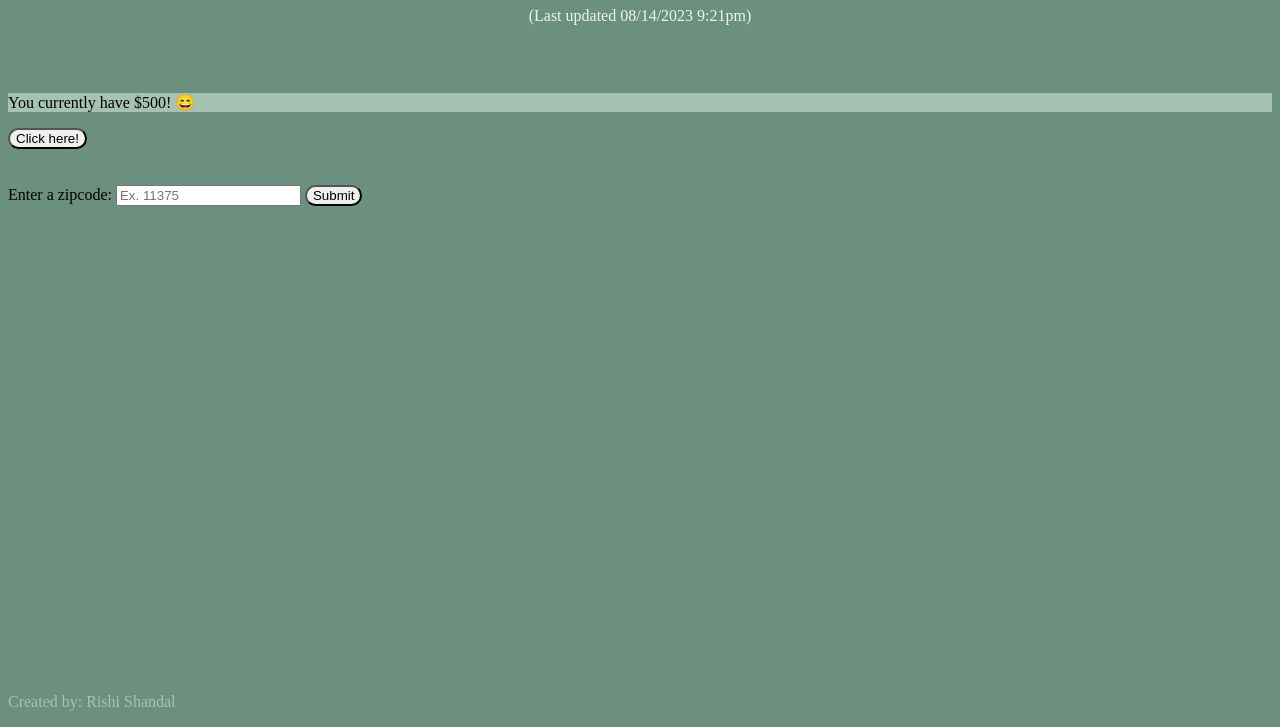
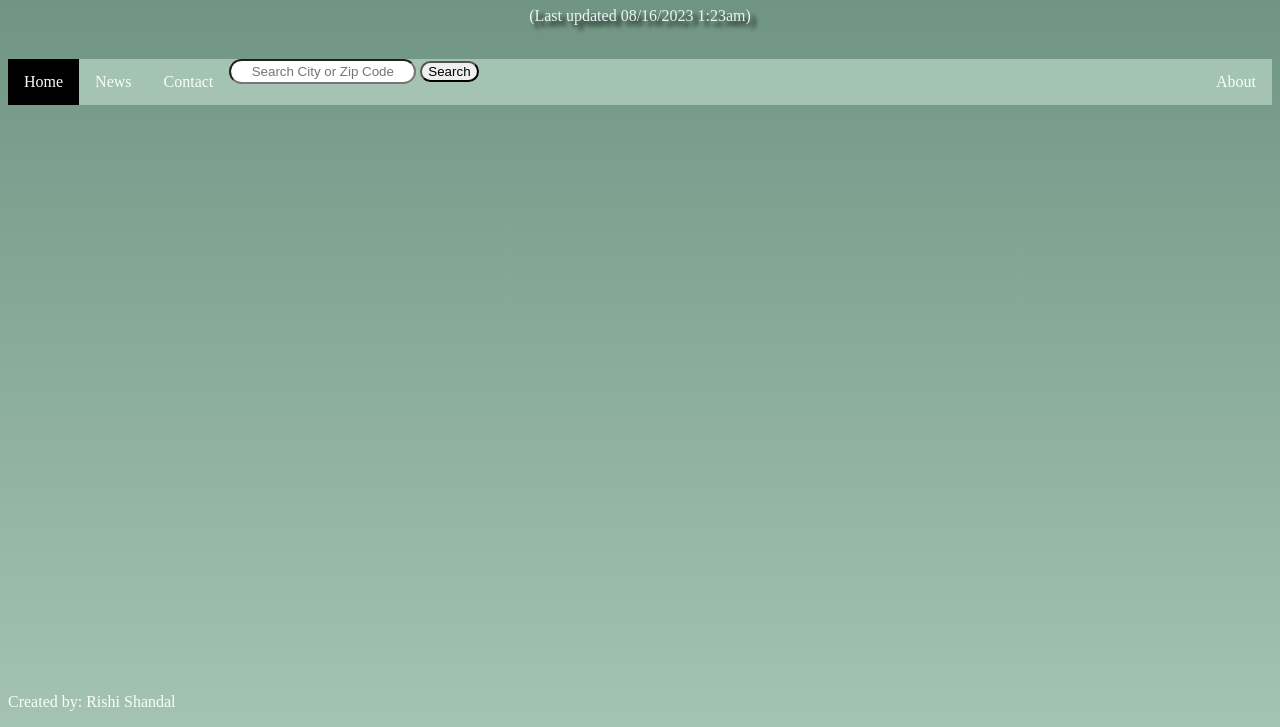
Before and after one commit to RShandal/RishiShandal.github.io, a plain HTML site: page index.html in a window 1280 px wide. Shown: the part 73-800 px from the top of the page. Drawn offline with Linux system fonts and the light colour scheme.

Commit message:
Add files via upload

```diff
--- a/index.html
+++ b/index.html
@@ -13,8 +13,10 @@
 
   <body>
     <h1>Work in progress as of <i>08/02/2023</i></h1>
-    <p id="lastUpdate">(Last updated 08/14/2023 9:21pm)</p>
+    <p id="lastUpdate">(Last updated 08/16/2023 1:23am)</p>
+    <br />
 
+    <!-- Simple game
     <br /><br />
     <p id="moneyGame">You currently have $500! &#128516;</p>
     <button type="button" onclick="changeColor()" ; style="border-radius: 20px">
@@ -31,7 +33,31 @@
     <noscript>Sorry, your browser does not support JavaScript!</noscript>
 
     <br /><br /><br />
+  -->
 
+    <!--Navigation bar-->
+    <ul>
+      <li><a class="active" href="#home">Home</a></li>
+      <li><a href="#news">News</a></li>
+      <li><a href="#contact">Contact</a></li>
+      <li>
+        <!--Zipcode search-->
+        <form>
+          <input
+            type="text"
+            id="zipcode"
+            name="zipcode"
+            placeholder="Search City or Zip Code"
+            required;
+          />
+          <button type="button" id="cityZipSearchBtn">Search</button>
+        </form>
+      </li>
+      <li style="float: right"><a href="#about">About</a></li>
+    </ul>
+    <br />
+
+    <!--Zipcode search
     <form>
       <label for="zipcode">Enter a zipcode:</label>
       <input
@@ -42,11 +68,17 @@
         maxlength="5"
         required
       />
-      <input type="Submit" style="border-radius: 20px" />
+      <button type="button" id="submit" ; style="border-radius: 20px">
+        Submit
+      </button>
     </form>
+    <br />
+    -->
 
+    <!--Footer for my information-->
     <footer>
       <p>Created by: Rishi Shandal</p>
     </footer>
+    <script src="index.js"></script>
   </body>
 </html>
--- /dev/null
+++ b/index.js
@@ -0,0 +1,8 @@
+// window.alert("Note: This site is currently under construction!");
+
+let zipcode;
+
+document.getElementById("cityZipSearch").onclick = function() {
+    zipcode = document.getElementById("zipcode").value;
+    console.log(zipcode);
+}
--- a/styles.css
+++ b/styles.css
@@ -1,25 +1,98 @@
 /*Collor codes: #6b9080, #a4c3b2, #cce3de, #eaf4f4, #f6fff8*/
 
 body {
-    background-color: #6b9080;
+    background: linear-gradient(to bottom, #6b9080,#a4c3b2);
+    background-repeat: no-repeat;
+    background-attachment: fixed;
 }
 
 h1 {
     color: #cce3de;
     text-align: center;
+    text-shadow: 5px 5px 7px black;
 }
 
 #lastUpdate {
     color: #eaf4f4;
     text-align: center;
+    text-shadow: 5px 5px 4px black;
 }
 
+/*
 #moneyGame {
     background-color: #a4c3b2;
 }
+*/
+
+button:hover{
+    background-color: lightgrey;
+}
+button:active{
+    background-color: white;
+}
 
 footer {
-    color: #a4c3b2;
+    color: #f6fff8;
     position: absolute;
-    bottom: 0;
+    bottom: 0px;
 }
+
+#counterHeader {
+    display: block;
+    text-align: center;
+    font-size: 25px;
+}
+
+#countLabel {
+    display: block;
+    text-align: center;
+    font-size: 30px;
+}
+
+ul {
+    list-style-type: none;
+    margin: 0px;
+    padding: 0px;
+    overflow: hidden;
+    position: -webkit-sticky; /*For Safari compatability*/
+    position: sticky;
+    top: 0;
+    background-color: #a4c3b2;
+}
+
+li {
+    float: left;
+}
+
+li a {
+    display: block;
+    color: #f6fff8;
+    text-align: center;
+    padding: 14px 16px;
+    text-decoration: none;
+}
+
+li a:hover {
+    background-color: #6b9080;
+}
+
+.active {
+    background-color: black;
+}
+
+.active:hover {
+    background-color: black;
+}
+
+#zipcode {
+    display: inline-block;
+    border-radius: 50px;
+    text-align: center;
+    padding: 3px;
+    width: 0 auto;
+
+}
+
+#cityZipSearchBtn {
+    border-radius: 50px;
+}
```
